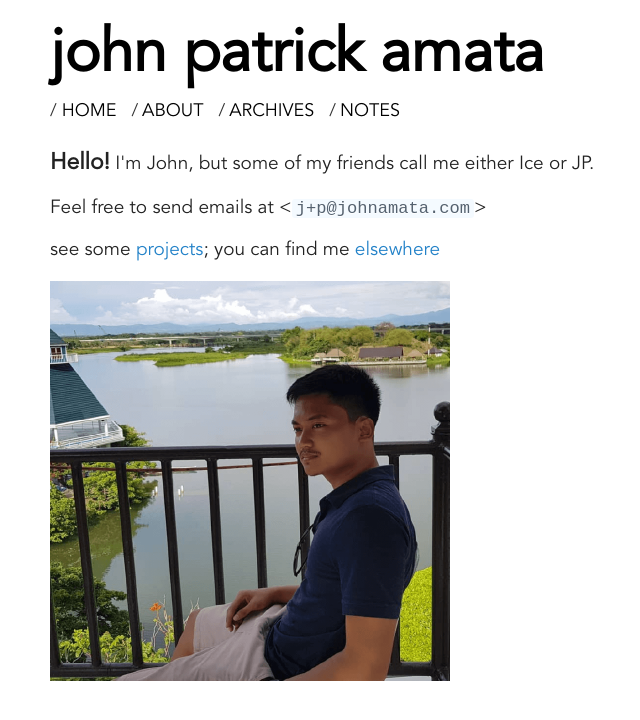
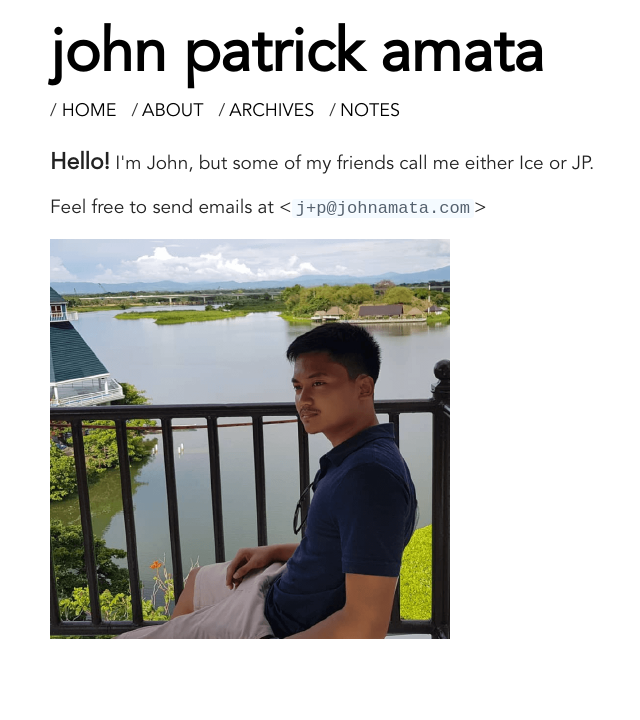
Before and after one commit to jpamata/jpamata.github.io, a Jekyll site: the page built from about.md, in a window 1280 px wide. Shown: the top 720 px of the page, without its empty margins (206-846 px from the left). Built offline with Jekyll 4.4.1, drawn with Linux system fonts in a browser that asks for light colours.

Commit message:
Update about.md

```diff
--- a/about.md
+++ b/about.md
@@ -9,7 +9,7 @@ title: About John
 
 <p>Feel free to send emails at &lt;<code>j+p@johnamata.com</code>&gt;</p>
 
-<p>see some <a href="#">projects</a>; you can find me <a href="{{ "/elsewhere" | prepend: site.url }}">elsewhere</a></p>
+<!-- <p>see some <a href="#">projects</a>; you can find me <a href="{{ "/elsewhere" | prepend: site.url }}">elsewhere</a></p> -->
 
 <p><img src="/photos/johnamata2.png"></p>
 
```
